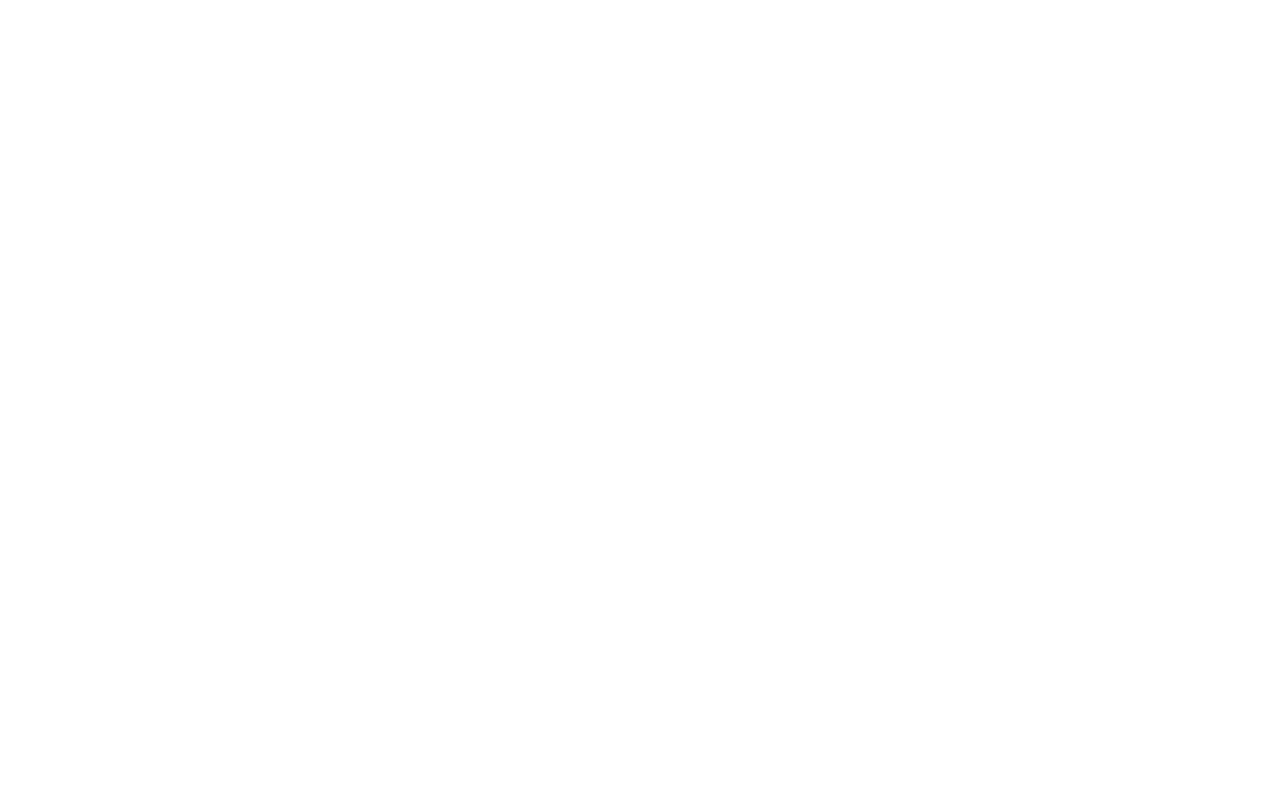
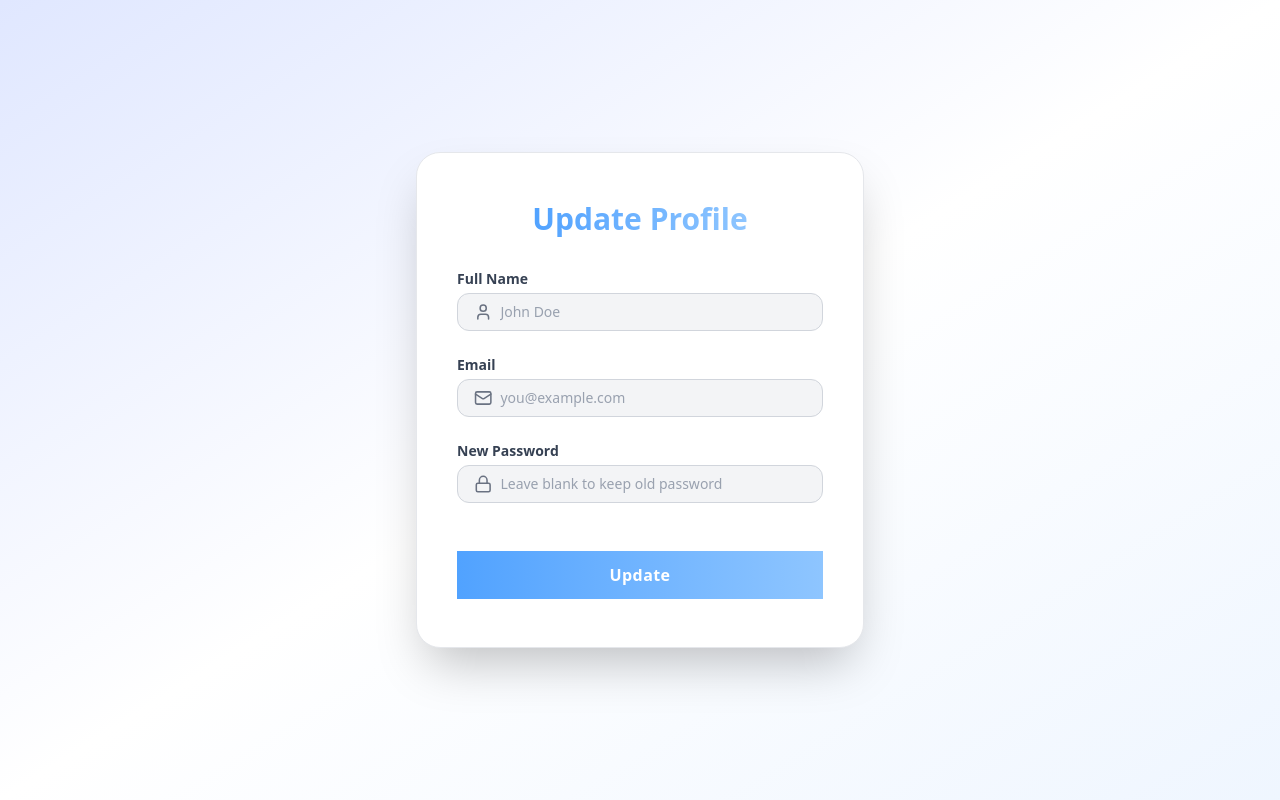
Before and after one commit to fiafghan/internet-users-ms-frontend, a React (Vite) app: page /settings in a window 1280 px wide. Before the commit this address had no page. Built offline with nearby package versions, Linux system fonts and the light colour scheme; sample sign-in values are in the browser's storage.

Commit message:
update profile page was done!

```diff
--- a/db.json
+++ b/db.json
@@ -43,10 +43,9 @@
       "password": "123"
     },
     {
-      "id": "20f0",
-      "name": "nesar",
-      "email": "nesar@gmail.com",
-      "password": "123"
+      "name": "Naweed",
+      "email": "Naweed@microsoft.com",
+      "id": "20f0"
     },
     {
       "id": "2b37",
--- a/src/App.tsx
+++ b/src/App.tsx
@@ -5,6 +5,7 @@
 import AllUsers from "./AllUsers"
 import AddViolation from "./AddViolation"
 import PrivateRoute from "./PrivateRoute"
+import Settings from "./Settings"
 
 function App() {
 
@@ -15,6 +16,7 @@
       <Route path="/login" element={<LoginForm />} />
       <Route path="/adduser" element={<PrivateRoute><InternetUserAddForm /></PrivateRoute>} />
       <Route path="/addviolation" element={<PrivateRoute><AddViolation /></PrivateRoute>} />
+      <Route path="/settings" element={<PrivateRoute><Settings /></PrivateRoute>} />
       <Route
         path="/"
         element={
--- a/src/LoginForm.tsx
+++ b/src/LoginForm.tsx
@@ -21,9 +21,6 @@
 
   const handleSubmit = async (e: React.FormEvent) => {
     e.preventDefault();
-    localStorage.setItem("loggedInUser", JSON.stringify(form));
-    navigate('/');
-
     setLoading(true);
 
     try {
@@ -37,8 +34,10 @@
       );
 
       if (user) {
+        localStorage.setItem("loggedInUser", JSON.stringify(user)); // ✅ Save full user object
         alert(`✅ Login successful! Welcome back, ${user.name}.`);
         setForm({ email: "", password: "" });
+        navigate('/');
       } else {
         alert("❌ Login failed: Incorrect email or password.");
       }
--- /dev/null
+++ b/src/Settings.tsx
@@ -0,0 +1,224 @@
+import { useState, useEffect, type JSX } from "react";
+import { Mail, Lock, User } from "lucide-react";
+import axios from "axios";
+import { motion, AnimatePresence } from "framer-motion";
+import Spinner from "./components/Spinner";
+import AnimatedSubmitButton from "./components/AnimatedButton";
+
+export default function SettingsPage() {
+  const [form, setForm] = useState({
+    name: "",
+    email: "",
+    password: "",
+  });
+
+
+
+
+  const [loading, setLoading] = useState(false);
+  const [userId, setUserId] = useState("");
+
+        // Load user data on mount
+                useEffect(() => {
+                        const storedUser = localStorage.getItem("loggedInUser");
+
+                        if (!storedUser) {
+                            console.error("User not logged in");
+                            return;
+                        }
+
+                        try {
+                            const userData = JSON.parse(storedUser);
+                            const userId = userData.id;
+
+                            if (!userId) {
+                            console.error("User ID not found in localStorage data");
+                            return;
+                            }
+
+                            setUserId(userId);
+
+                            axios.get(`http://localhost:3000/users/${userId}`)
+                            .then((response) => {
+                                const user = response.data;
+                                setForm({
+                                name: user.name || "",
+                                email: user.email || "",
+                                password: "", // blank on purpose
+                                });
+                            })
+                            .catch((error) => {
+                                console.error("User fetch failed:", error);
+                            });
+                        } catch (e) {
+                            console.error("Failed to parse user from localStorage", e);
+                        }
+                        }, []);
+
+
+
+  const handleChange = (e: React.ChangeEvent<HTMLInputElement>) => {
+    setForm({ ...form, [e.target.name]: e.target.value });
+  };
+
+  const handleSubmit = async (e: React.FormEvent) => {
+    e.preventDefault();
+    setLoading(true);
+
+    try {
+      await axios.put(`http://localhost:3000/users/${userId}`, {
+        name: form.name,
+        email: form.email,
+        ...(form.password && { password: form.password }),
+      });
+
+      alert("✅ Profile updated successfully.");
+    } catch (error) {
+      console.error("Update error:", error);
+      alert("❌ Failed to update profile.");
+    } finally {
+      setLoading(false);
+    }
+  };
+
+  return (
+    <>
+      <AnimatePresence>
+        {loading && (
+          <motion.div
+            key="spinner-overlay"
+            initial={{ opacity: 0 }}
+            animate={{ opacity: 0.8 }}
+            exit={{ opacity: 0 }}
+            transition={{ duration: 0.3 }}
+            className="fixed inset-0 z-50 flex items-center justify-center bg-black bg-opacity-50 backdrop-blur"
+          >
+            <Spinner size={40} colorClass="border-white" />
+          </motion.div>
+        )}
+      </AnimatePresence>
+
+      <motion.div
+        className="min-h-screen bg-gradient-to-br from-indigo-100 via-white to-blue-50
+        flex items-center justify-center px-4 py-12"
+        initial={{ opacity: 0, y: 20 }}
+        animate={{ opacity: 1, y: 0 }}
+        transition={{ duration: 0.6 }}
+      >
+        <motion.form
+          onSubmit={handleSubmit}
+          className="w-full max-w-md bg-white shadow-2xl border border-gray-200
+          rounded-3xl px-10 py-12 relative"
+          initial={{ scale: 0.95, opacity: 0 }}
+          animate={{ scale: 1, opacity: 1 }}
+          transition={{ delay: 0.2, duration: 0.5 }}
+        >
+          <motion.h2
+            className="text-3xl font-bold text-center text-gray-800 mb-8"
+            initial={{ opacity: 0, y: 15 }}
+            animate={{ opacity: 1, y: 0 }}
+            transition={{ delay: 0.3, duration: 0.5 }}
+          >
+            <span className="bg-gradient-to-r from-blue-400 to-blue-300
+            text-transparent bg-clip-text">
+              Update Profile
+            </span>
+          </motion.h2>
+
+          {/* Name */}
+          <InputField
+            label="Full Name"
+            icon={<User className="w-5 h-5 text-gray-500" />}
+            name="name"
+            type="text"
+            placeholder="John Doe"
+            value={form.name}
+            onChange={handleChange}
+            animation={{ x: -30, opacity: 0 }}
+            delay={0.4}
+          />
+
+          {/* Email */}
+          <InputField
+            label="Email"
+            icon={<Mail className="w-5 h-5 text-gray-500" />}
+            name="email"
+            type="email"
+            placeholder="you@example.com"
+            value={form.email}
+            onChange={handleChange}
+            animation={{ x: 30, opacity: 0 }}
+            delay={0.5}
+          />
+
+          {/* Password */}
+          <InputField
+            label="New Password"
+            icon={<Lock className="w-5 h-5 text-gray-500" />}
+            name="password"
+            type="password"
+            placeholder="Leave blank to keep old password"
+            value={form.password}
+            onChange={handleChange}
+            animation={{ y: 30, opacity: 0 }}
+            delay={0.6}
+          />
+
+          {/* Submit */}
+          <AnimatedSubmitButton disabled={loading}>
+            {loading ? "Updating..." : "Update"}
+          </AnimatedSubmitButton>
+        </motion.form>
+      </motion.div>
+    </>
+  );
+}
+
+type InputProps = {
+  label: string;
+  icon: JSX.Element;
+  name: string;
+  type: string;
+  placeholder: string;
+  value: string;
+  onChange: (e: React.ChangeEvent<HTMLInputElement>) => void;
+  animation: { [key: string]: any };
+  delay: number;
+};
+
+function InputField({
+  label,
+  icon,
+  name,
+  type,
+  placeholder,
+  value,
+  onChange,
+  animation,
+  delay,
+}: InputProps) {
+  return (
+    <motion.div
+      className="mb-6"
+      initial={animation}
+      animate={{ x: 0, y: 0, opacity: 1 }}
+      transition={{ delay, duration: 0.5 }}
+    >
+      <label htmlFor={name} className="block mb-1 text-sm font-semibold text-gray-700">
+        {label}
+      </label>
+      <div className="flex items-center gap-2 bg-gray-100 border border-gray-300 rounded-xl px-4 py-2">
+        {icon}
+        <input
+          id={name}
+          name={name}
+          type={type}
+          value={value}
+          onChange={onChange}
+          placeholder={placeholder}
+          className="w-full bg-transparent focus:outline-none text-gray-800 placeholder-gray-400 text-sm"
+        />
+      </div>
+    </motion.div>
+  );
+}
```
